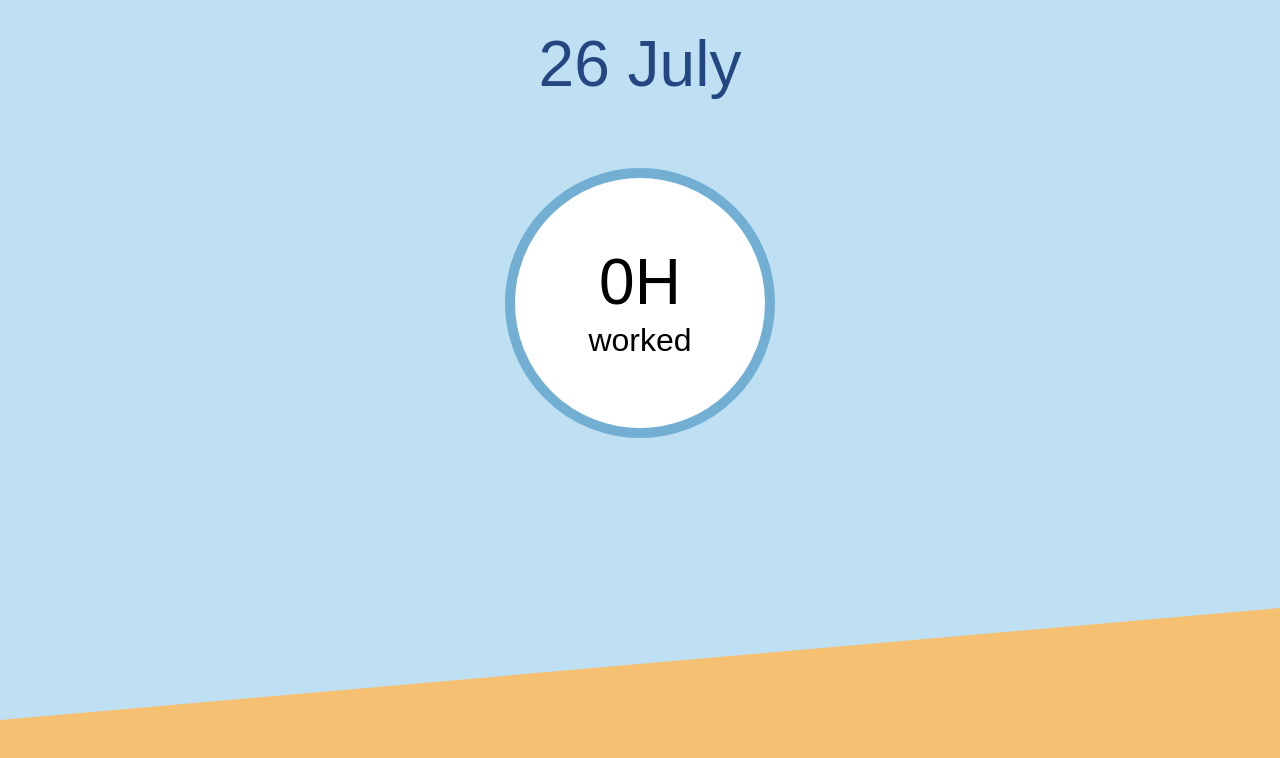
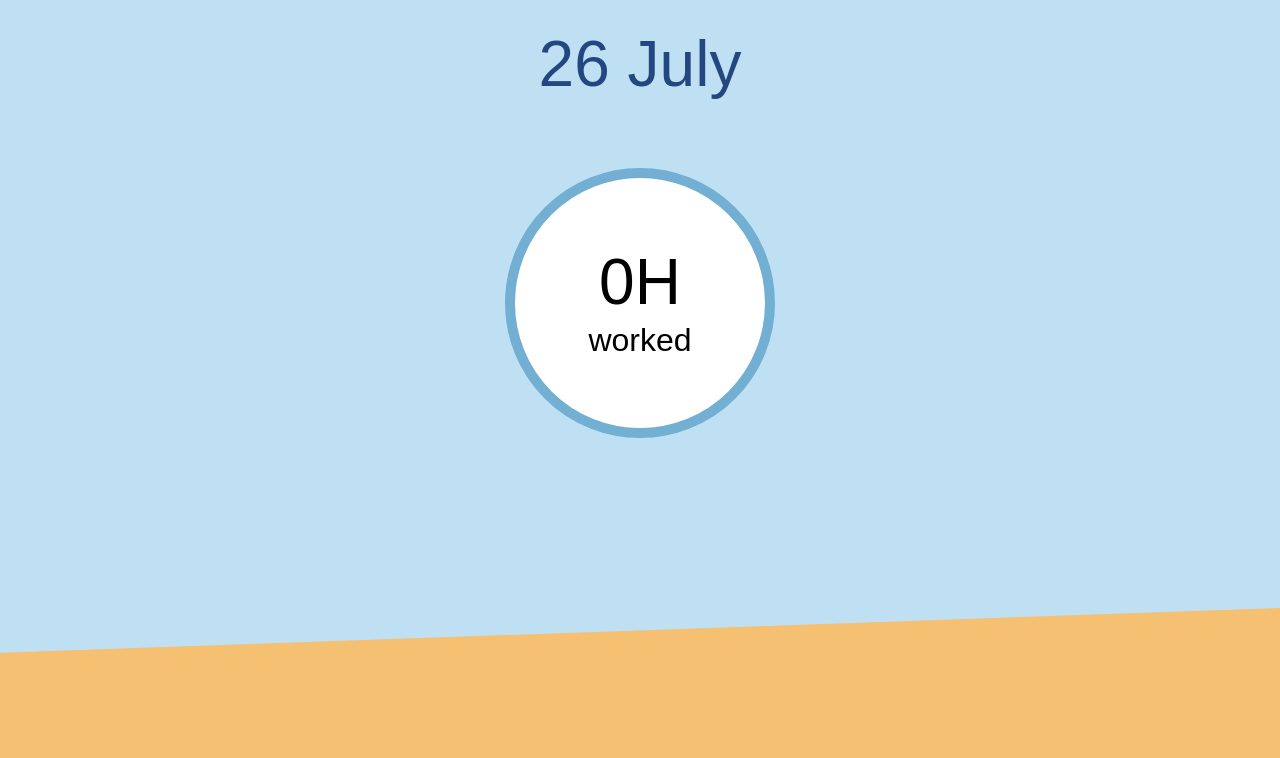
Before and after one commit to gitBerezaHub/Time-Manager, a Vue app: page / in a window 1280 px wide. Shown: the top 758 px of the page. Built offline with nearby package versions, Linux system fonts and the light colour scheme.

Commit message:
sand incline changes on bigger screens

```diff
--- a/src/views/DayPage.vue
+++ b/src/views/DayPage.vue
@@ -52,4 +52,10 @@ export default defineComponent({
   transform-origin: 100% 100%;
   transform: skewY(-5deg);
 }
+
+@media screen and (min-width: 800px) {
+  .bottom-sand:before {
+    transform: skewY(-2deg);
+  }
+}
 </style>
```
